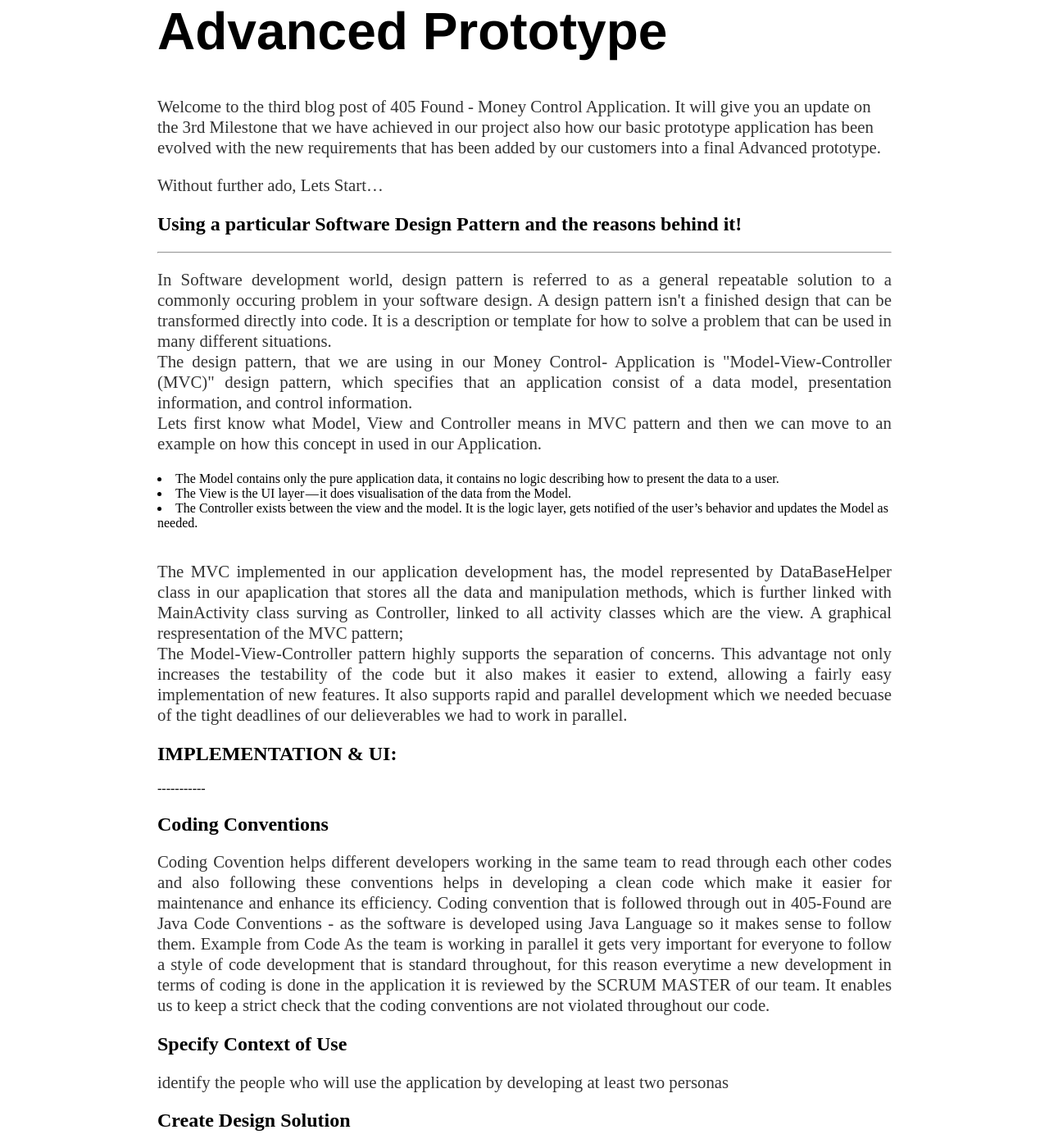
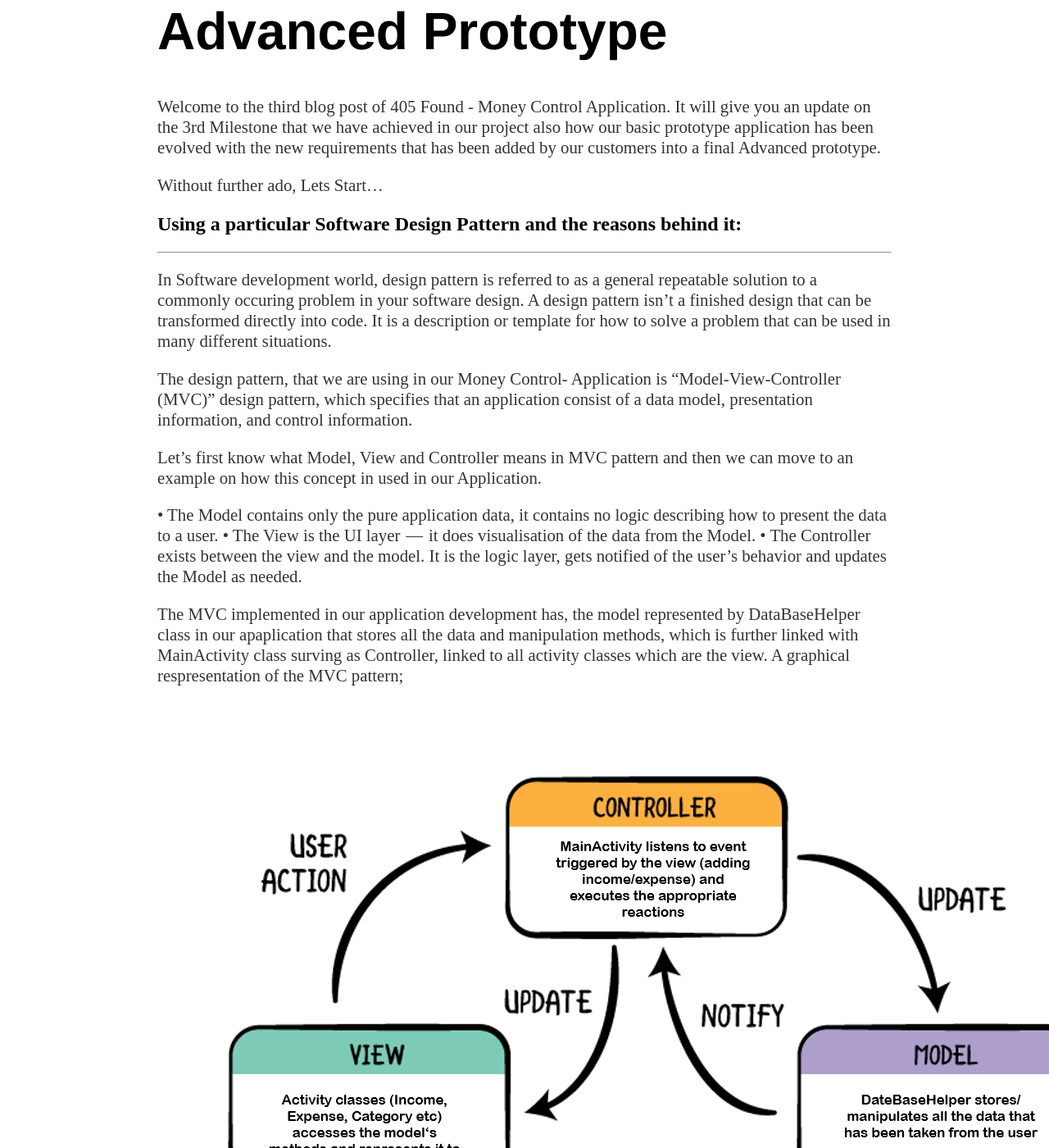
Before and after one commit to NadeemNicoR/TeamProjects, a Jekyll site: the page built from docs/_posts/2019-06-04-ISEE-2019-Advanced-Prototype-Presentation.md, in a window 1280 px wide and 1400 px high, scrolled down 842 px. Shown: the whole window at 82% size. Built offline with Jekyll 4.4.1, drawn with Linux system fonts in a browser that asks for light colours; our own code applies the rules of GitHub Pages for plain Markdown files; a file with an impossible date is left out; some of the changed text lies outside the part shown.

Commit message:
Update 2019-06-04-ISEE-2019-Advanced-Prototype-Presentation.md

```diff
--- a/docs/_posts/2019-06-04-ISEE-2019-Advanced-Prototype-Presentation.md
+++ b/docs/_posts/2019-06-04-ISEE-2019-Advanced-Prototype-Presentation.md
@@ -1,50 +1,37 @@
 ![companylogo]({{site.baseurl}}/images/405logo.png)
 
-<h1 text-aline="center"> Advanced Prototype </h1>
+# Advanced Prototype
 
 Welcome to the third blog post of 405 Found - Money Control Application. It will give you an update on the 3rd Milestone that we have achieved in our project also how our basic prototype application has been evolved with the new requirements that has been added by our customers into a final Advanced prototype.
 
 Without further ado, Lets Start...
 
+## Using a particular Software Design Pattern and the reasons behind it:
+---------------
 
-<h2> Using a particular Software Design Pattern and the reasons behind it!  </h2>
----------------
-<p class="justify">
 
 In Software development world, design pattern is referred to as a general repeatable solution to a commonly occuring problem in your software design. A design pattern isn't a finished design that can be transformed directly into code. It is a description or template for how to solve a problem that can be used in many different situations.
 
-<br />
-
 The design pattern, that we are using in our Money Control- Application is "Model-View-Controller (MVC)" design pattern, which specifies that an application consist of a data model, presentation information, and control information.
 
-<br />
+Let's first know what Model, View and Controller means in MVC pattern and then we can move to an example on how this concept in used in our Application.
 
-Lets first know what Model, View and Controller means in MVC pattern and then we can move to an example on how this concept in used in our Application.
+• The Model contains only the pure application data, it contains no logic describing how to present the data to a user.
+• The View is the UI layer  —  it does visualisation of the data from the Model.
+• The Controller exists between the view and the model. It is the logic layer, gets notified of the user’s behavior and updates the Model as needed.
 
-<br />
-
-<u1>
-<p class="justify">
-<li>The Model contains only the pure application data, it contains no logic describing how to present the data to a user.</li>
-<li>The View is the UI layer — it does visualisation of the data from the Model.</li>
-<li>The Controller exists between the view and the model. It is the logic layer, gets notified of the user’s behavior and updates the Model as needed.</li>
-
-<br />
-
-<p class="justify">
 The MVC implemented in our application development has, the model represented by DataBaseHelper class in our apaplication that stores all the data and manipulation methods, which is further linked with MainActivity class surving as Controller, linked to all activity classes which are the view. A graphical respresentation of the MVC pattern;
 
-<br />
+![MVCPattern]({{site.baseurl}}/images/designpattern.PNG)
 
 The Model-View-Controller pattern highly supports the separation of concerns. This advantage not only increases the testability of the code but it also makes it easier to extend, allowing a fairly easy implementation of new features. It also supports rapid and parallel development which we needed becuase of the tight deadlines of our delieverables we had to work in parallel.
 
-<h2> IMPLEMENTATION & UI: </h2>
+## Software Implementation & UI:
 -----------
-<p class="justify">
 
-<h2> Coding Conventions </h2>
 
-<p class="justify">
+#### Coding Conventions:
+
 Coding Covention helps different developers working in the same team to read through each other codes and also following these conventions helps in developing a clean code which make it easier for maintenance and enhance its efficiency. Coding convention that is followed through out in 405-Found are Java Code Conventions - as the software is developed using Java Language so it makes sense to follow them.
 
 Example from Code
@@ -52,48 +39,37 @@
 As the team is working in parallel it gets very important for everyone to follow a style of code development that is standard throughout, for this reason everytime a new development in terms of coding is done in the application it is reviewed by the SCRUM MASTER of our team. It enables us to keep a strict check that the coding conventions are not violated throughout our code.
 
 
-</p>
+#### Context of Use - Personas
+Identify the people who will use the application by developing at least two personas
 
-<h2> Specify Context of Use  </h2>
+Example 1
+
+Example 2
 
 
-<p class="justify">
-
-identify the people who will use the application by developing at least two personas
+#### Create Design Solution
+Provide a storyboard (i.e., a sequence of screens) for at least two user stories) together with a brief explanation
+• What was the rationale of your chosen design? Based on which principles did you design your App?
 
 
-</p>
-
-<h2> Create Design Solution  </h2>
-
-
-<p class="justify">
-
- provide a storyboard (i.e., a sequence of screens) for at least two user stories) together with a brief explanation
-• What was the rationale of your chosen design? Based on which principles did you design your App?
-
-</p>
-
-<h2> Summary of Changes: </h2>
+## Summary of Changes:
 ----------
 
-<p class="justify">
 
 • Which requirements (compared to the basic prototype) did you add or change?
 • Reflect on how these added/changed requirements have changed your (a) user
 stories and (b) class diagram
 
-</p>
-
-<h2> Working Prototype (this is not required in the presentation, but in the Blog
-article): </h2>
 
 
-<p class="justify">
+## Working Prototype
+-----
 
-• Make a working prototype available as (a) downloadable apk file and (b) as a
-separate release branch in the git repo
-• add screenshots (2 or more) of your app with a brief explanation what they are
-about
+Screenshots of Application
 
-</p>
+
+Please find the downloadable application link here: Download
+
+---------
+
+> With every sprint we are getting closer to our goal and also completing our project. I hope you have enjoyed reading our journey of the Third Sprint. See you soon, AGAIN!!! (in the next ONE)
```
